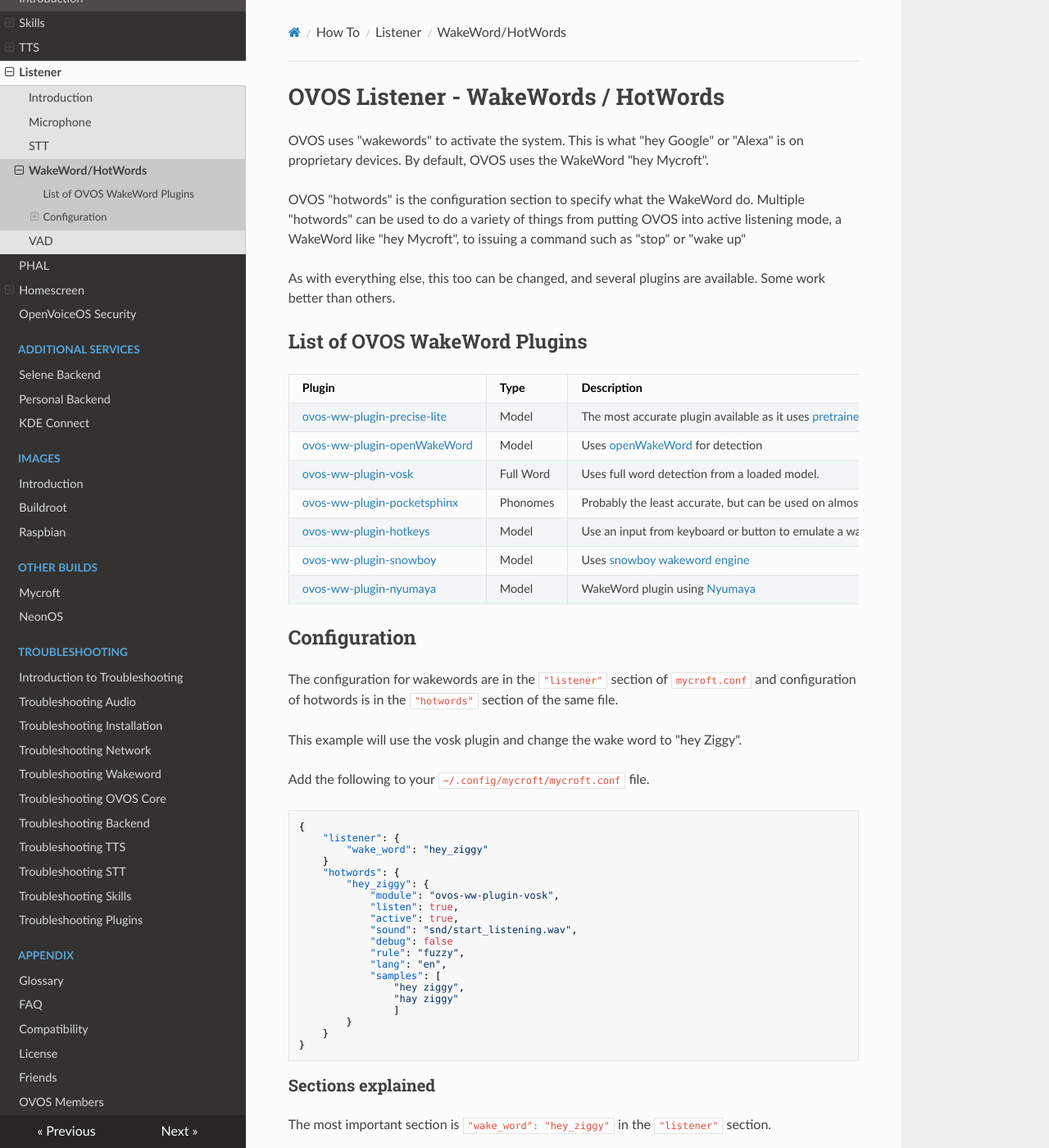
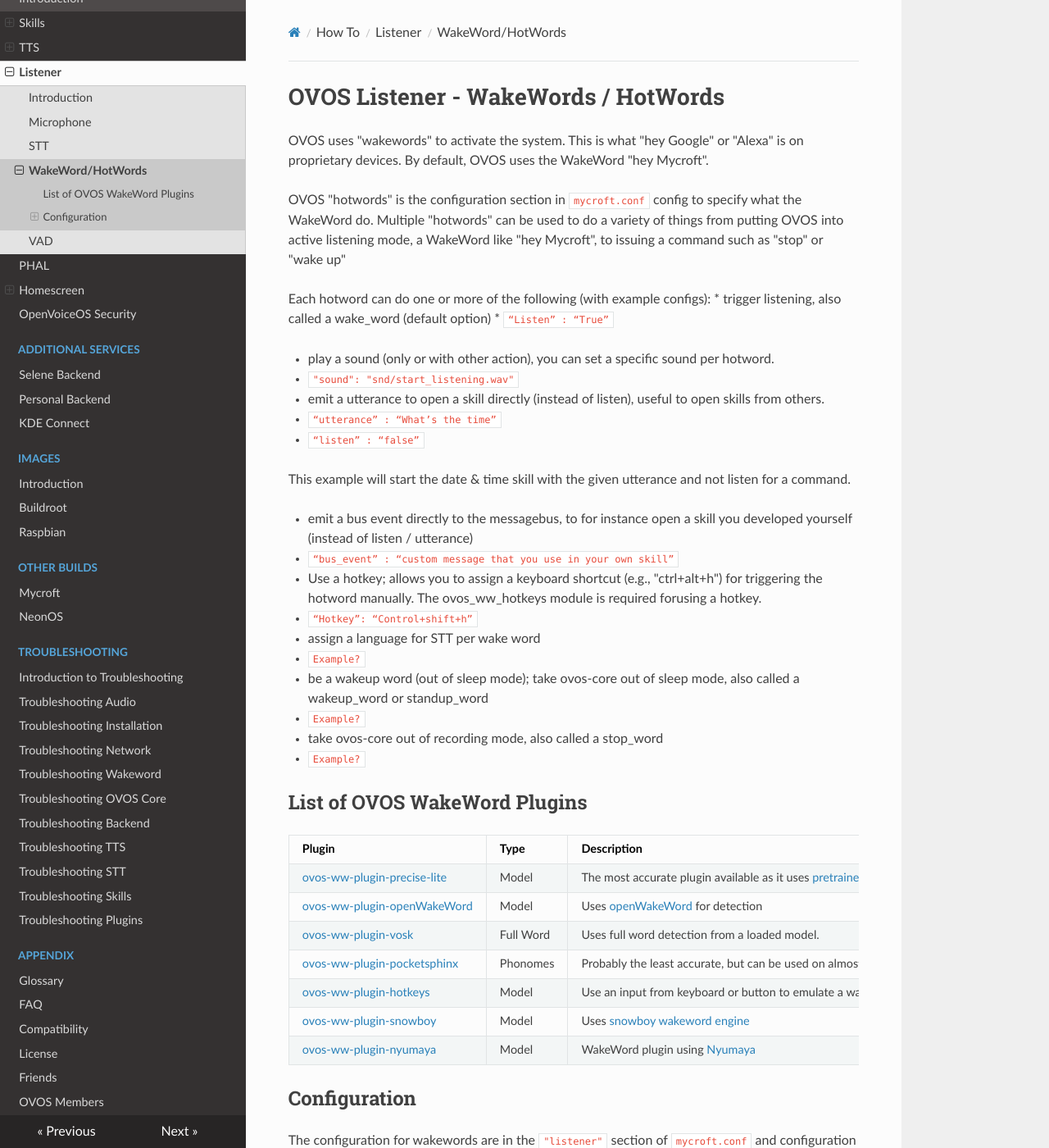
Before and after one commit to OpenVoiceOS/community-docs, an MkDocs documentation site: the page built from docs/ht_ww.md, in a window 1280 px wide and 1400 px high. Shown: the whole window at 82% size. Built offline with MkDocs 1.6.1, drawn with Linux system fonts in a browser that asks for light colours; nearby versions of some CDN libraries; some of the changed text lies outside the part shown.

Commit message:
Update ht_ww.md
A first try to add some extra useful info I got from the OVOS forum (Matrix), that helped me using hotwords.

````diff
--- a/docs/ht_ww.md
+++ b/docs/ht_ww.md
@@ -1,9 +1,37 @@
 # OVOS Listener - WakeWords / HotWords
-OVOS uses "wakewords" to activate the system.  This is what "hey Google" or "Alexa" is on proprietary devices.  By default, OVOS uses the WakeWord "hey Mycroft".
+OVOS uses "wakewords" to activate the system. This is what "hey Google" or "Alexa" is on proprietary devices. By default, OVOS uses the WakeWord "hey Mycroft".
 
-OVOS "hotwords" is the configuration section to specify what the WakeWord do.  Multiple "hotwords" can be used to do a variety of things from putting OVOS into active listening mode, a WakeWord like "hey Mycroft", to issuing a command such as "stop" or "wake up"
+OVOS "hotwords" is the configuration section in `mycroft.conf` config  to specify what the WakeWord do.  Multiple "hotwords" can be used to do a variety of things from putting OVOS into active listening mode, a WakeWord like "hey Mycroft", to issuing a command such as "stop" or "wake up"
 
-As with everything else, this too can be changed, and several plugins are available.  Some work better than others.
+Each hotword can do one or more of the following (with example configs):
+* trigger listening, also called a wake_word (default option)
+  * `“Listen” : “True”`
+
+* play a sound (only or with other action), you can set a specific sound per hotword.
+  * `"sound": "snd/start_listening.wav"`
+
+* emit a utterance to open a skill directly (instead of listen), useful to open skills from others.
+  * `“utterance” : “What’s the time”`
+  * `“listen” : “false”`
+
+  This example will start the date & time skill with the given utterance and not listen for a command.
+
+* emit a bus event directly to the messagebus, to for instance open a skill you developed yourself  (instead of listen / utterance)
+  *	`“bus_event” : “custom message that you use in your own skill”`
+
+* Use a hotkey; allows you to assign a keyboard shortcut (e.g., "ctrl+alt+h") for triggering the hotword manually. The ovos_ww_hotkeys module is         required forusing a hotkey.
+  *	`“Hotkey”: “Control+shift+h”`
+
+* assign a language for STT per wake word
+  * `Example?`
+
+* be a wakeup word (out of sleep mode); take ovos-core out of sleep mode, also called a wakeup_word or standup_word
+  * `Example?`
+
+* take ovos-core out of recording mode, also called a stop_word
+  *	`Example?`
+
+
 
 ## List of OVOS WakeWord Plugins
 | Plugin                                 | Type     | Description                           |
@@ -58,4 +86,23 @@
 
 Multiple hotwords can be configured at the same time, even the same word with different plugins.  This allows for more accurate ones to be used before the less accurate, but only if the plugin is installed.
 
+
+### Example hotword config (keyboard wakeword)
+In the following example an extra hotword is added, that uses the `ovos_ww_hotkeys` [wake word plugin](https://github.com/OpenVoiceOS/ovos-ww-plugin-hotkeys) to listen for keyboard press and start a skill based on an utterance (in this example to tell the time by just pressing space bar).
+Install the `ovos_ww_hotkeys` plug-in and add the following to your `~/.config/mycroft/mycroft.conf` file
+
+```
+ "hotwords": {
+    "hotkey": {
+        "module": "ovos_ww_hotkeys",
+        "listen": false,
+        "active": true,
+        "hotkey": "space",
+        "utterance": "what time is it?"
+      }
+  }
+```
+
+
+
 [Advanced WakeWords/HotWords](https://openvoiceos.github.io/ovos-technical-manual/ww_plugins/)
````
